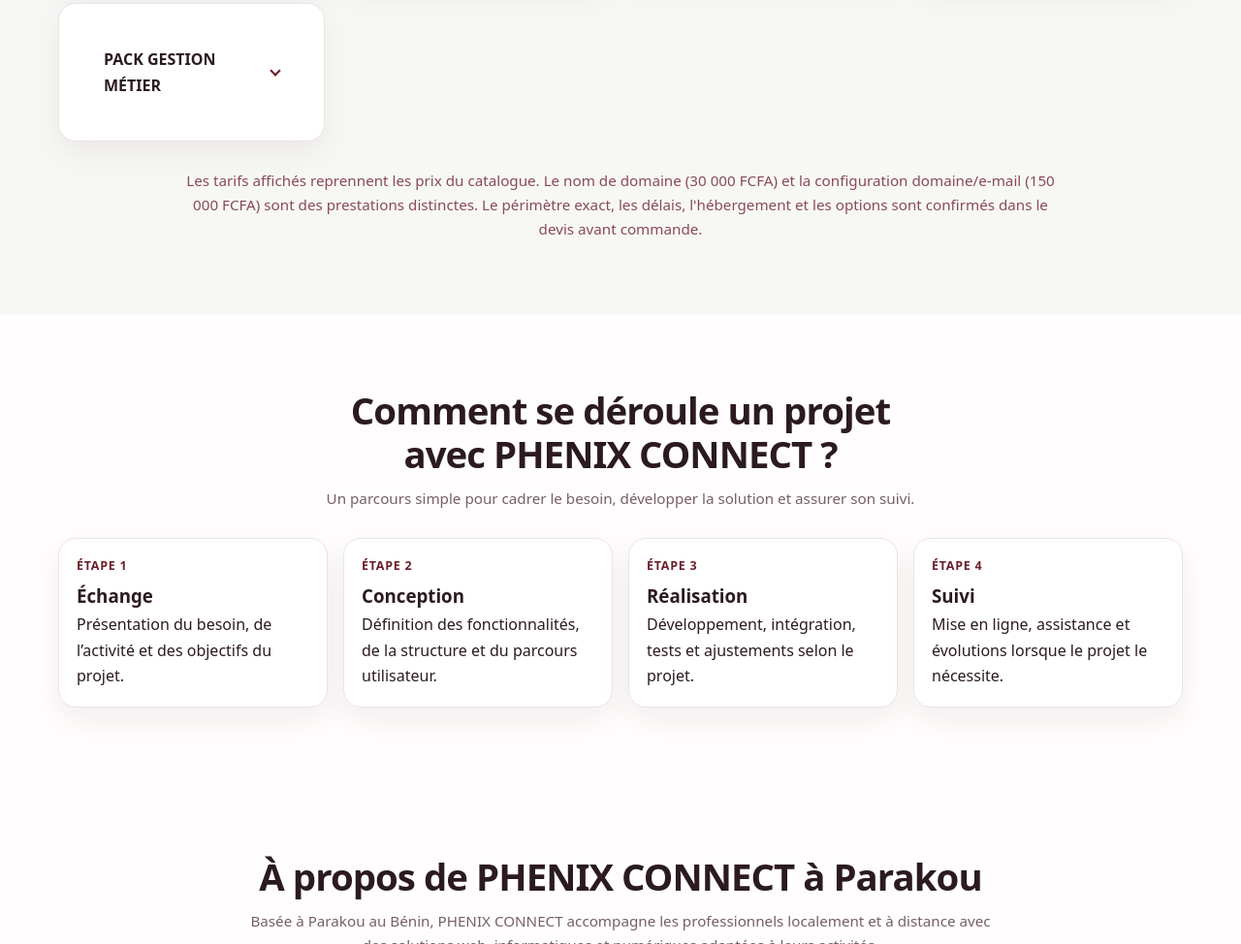
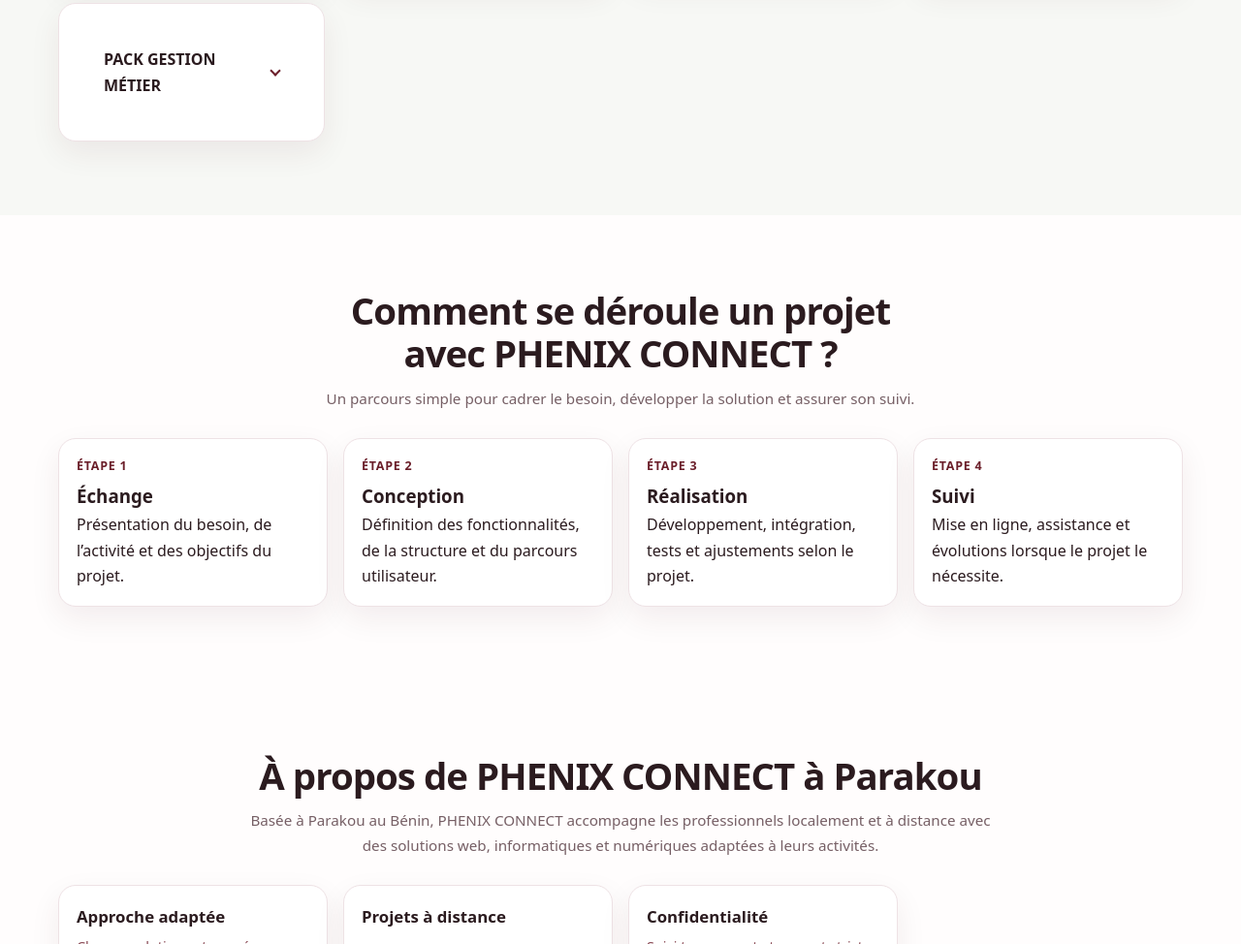
Before and after one commit to site0dev/phenixconnect, a plain HTML site: page index.html in a window 1280 px wide. Shown: the part 6398-7372 px from the top of the page at 97% size. Drawn offline with Linux system fonts and the light colour scheme.

Commit message:
Add files via upload

```diff
--- a/index.html
+++ b/index.html
@@ -1288,7 +1288,7 @@
 </div>
 </details>
 </div>
-<p class="pricing-note">Les tarifs affichés reprennent les prix du catalogue. Le nom de domaine (30 000 FCFA) et la configuration domaine/e-mail (150 000 FCFA) sont des prestations distinctes. Le périmètre exact, les délais, l'hébergement et les options sont confirmés dans le devis avant commande.</p>
+
 </div>
 </section>
 
```
